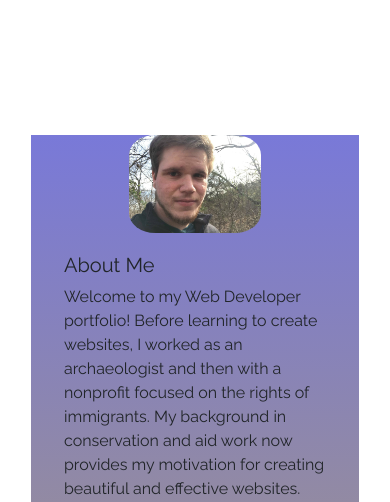
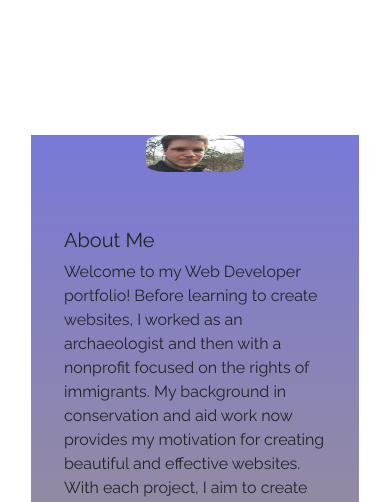
Before and after one commit to Nick-Haer/Nick-Haer-Portfolio, a website: page index.html in a window 390 px wide. Shown: the part 342-844 px from the top of the page. Drawn offline with nearby package versions, Linux system fonts and the light colour scheme.

Commit message:
mobile responsive bug fixes

```diff
--- a/styles.css
+++ b/styles.css
@@ -392,4 +392,13 @@ body {
     height: 36%;
     transition: all, 1s;
   }
+
+  @media only screen and (max-width: 600px) {
+    #profile-pic {
+      height: 50%;
+      width: 30%;
+      justify-self: center;
+      align-self: flex-start;
+    }
+  }
 }
```
